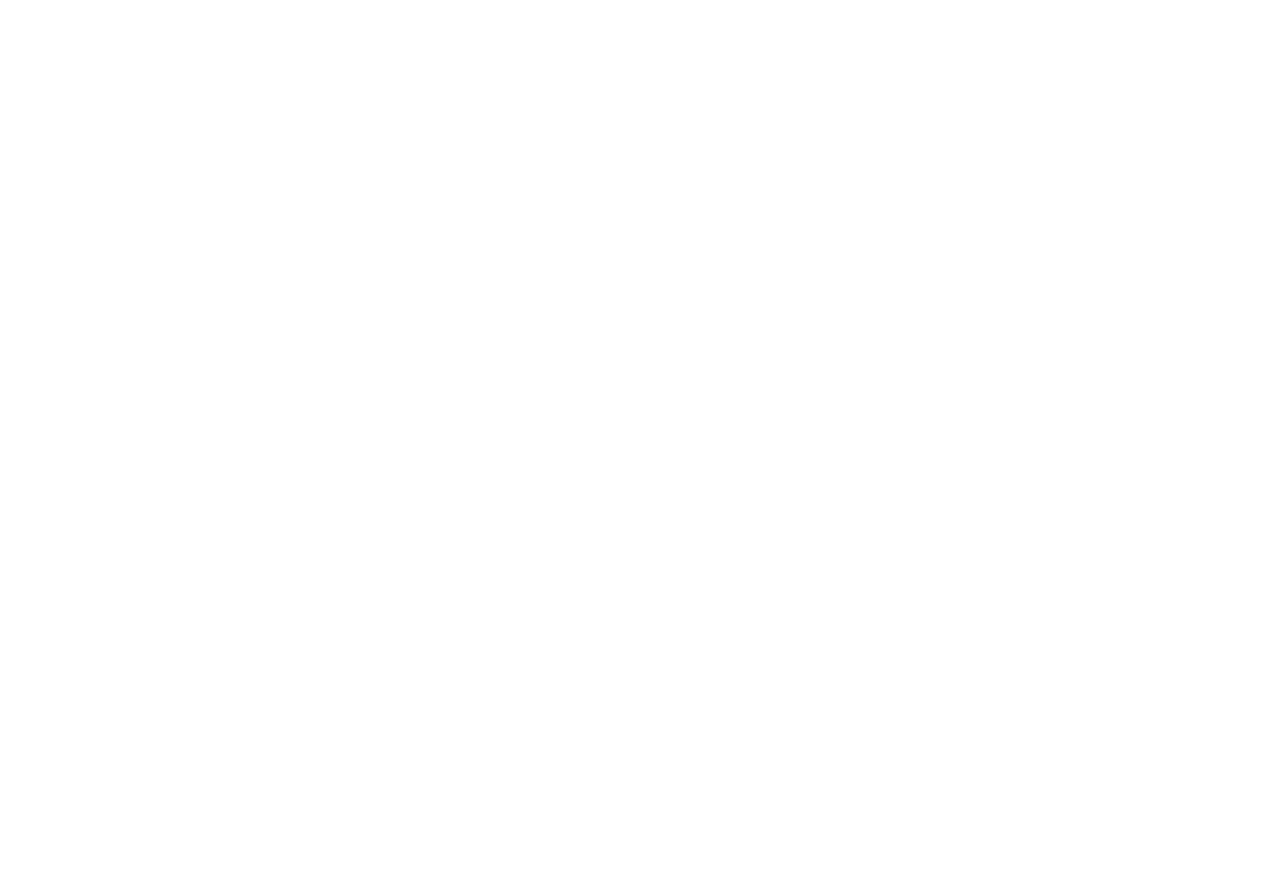
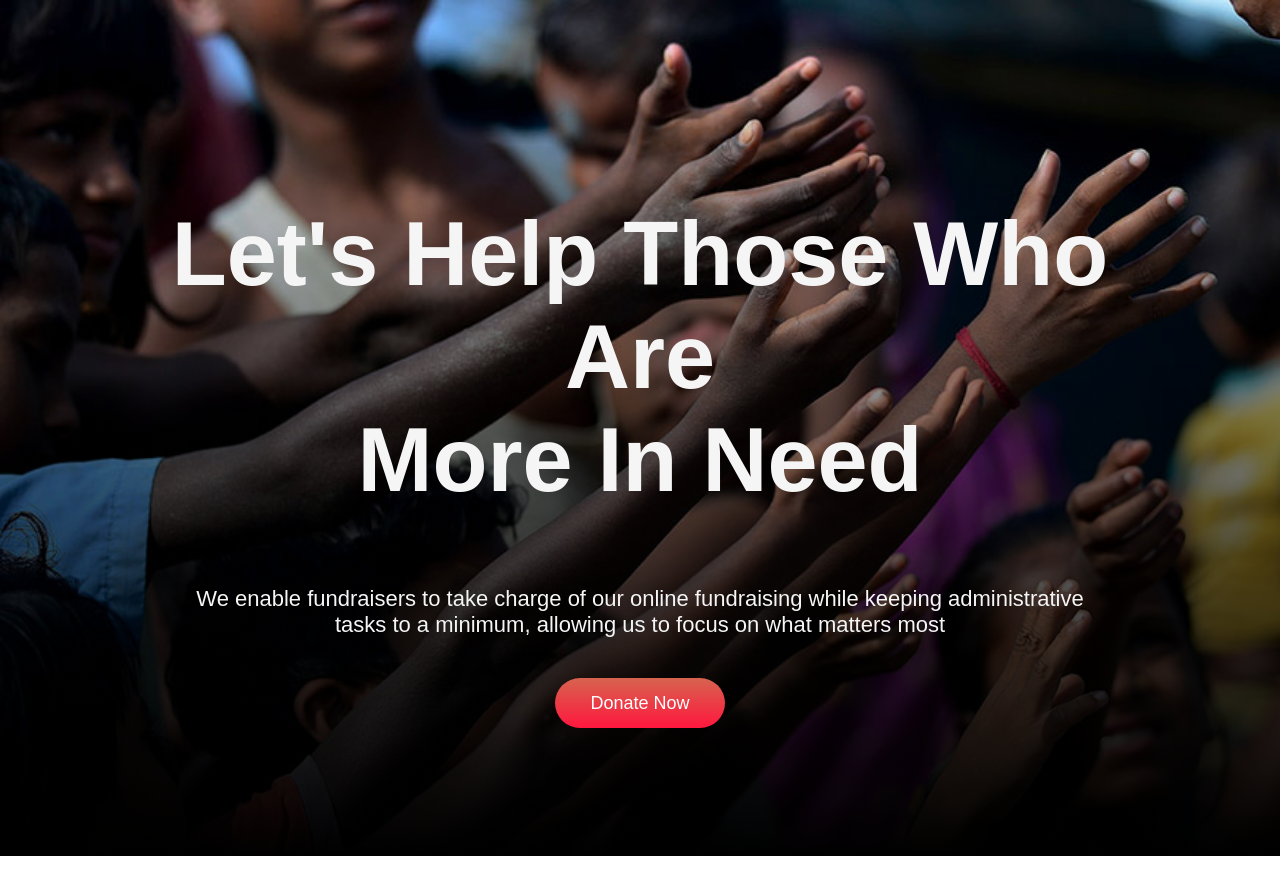
Before and after one commit to GourobSaha/donation-website, a plain HTML site: page index.html in a window 1280 px wide. Before the commit the page ends 800 px from the top, so only its background shows below. Drawn offline with Linux system fonts and the light colour scheme; a web font is replaced by a local one.

Commit message:
Top Section Added

```diff
--- a/index.html
+++ b/index.html
@@ -8,12 +8,26 @@
     <link rel="preconnect" href="https://fonts.googleapis.com" />
     <link rel="preconnect" href="https://fonts.gstatic.com" crossorigin />
     <link
-      href="https://fonts.googleapis.com/css2?family=Kantumruy+Pro:wght@500&display=swap"
+      href="https://fonts.googleapis.com/css2?family=Kantumruy+Pro:wght@300&display=swap"
       rel="stylesheet"
     />
 
     <link rel="stylesheet" href="style.css" />
     <title>Donate Today</title>
   </head>
-  <body></body>
+  <body>
+    <!--Top Section-->
+    <section id="top-banner">
+      <div id="top-text">
+        <h1>Let's Help Those Who Are <br />More In Need</h1>
+        <p>
+          We enable fundraisers to take charge of our online fundraising while
+          keeping administrative <br />tasks to a minimum, allowing us to focus
+          on what matters most
+        </p>
+        <br />
+        <button class="btn-style" type="button">Donate Now</button>
+      </div>
+    </section>
+  </body>
 </html>
--- a/style.css
+++ b/style.css
@@ -2,3 +2,39 @@ body {
   margin: 0;
   font-family: "Kantumruy Pro", sans-serif;
 }
+#top-banner {
+  background-image: linear-gradient(rgba(0, 0, 0, 0), rgba(0, 0, 0, 0.996)),
+    url(images/donation13.jpg);
+  background-repeat: no-repeat;
+  background-size: cover;
+  margin-bottom: 100px;
+}
+
+#top-text {
+  margin: 0;
+  text-align: center;
+  padding: 10%;
+  color: whitesmoke;
+}
+#top-text h1 {
+  font-size: 90px;
+}
+#top-text p {
+  font-size: 22px;
+}
+.btn-style {
+  width: 170px;
+  height: 50px;
+  left: 100px;
+  top: 647px;
+  font-size: 18px;
+  color: white;
+  background: linear-gradient(rgb(215, 99, 79), rgb(255, 23, 62));
+  border: none;
+  border-radius: 100px;
+}
+.btn-style:hover {
+  transition: 0.4s;
+  box-shadow: 5px 5px 10px rgba(113, 48, 31, 0.5);
+  cursor: pointer;
+}
```
